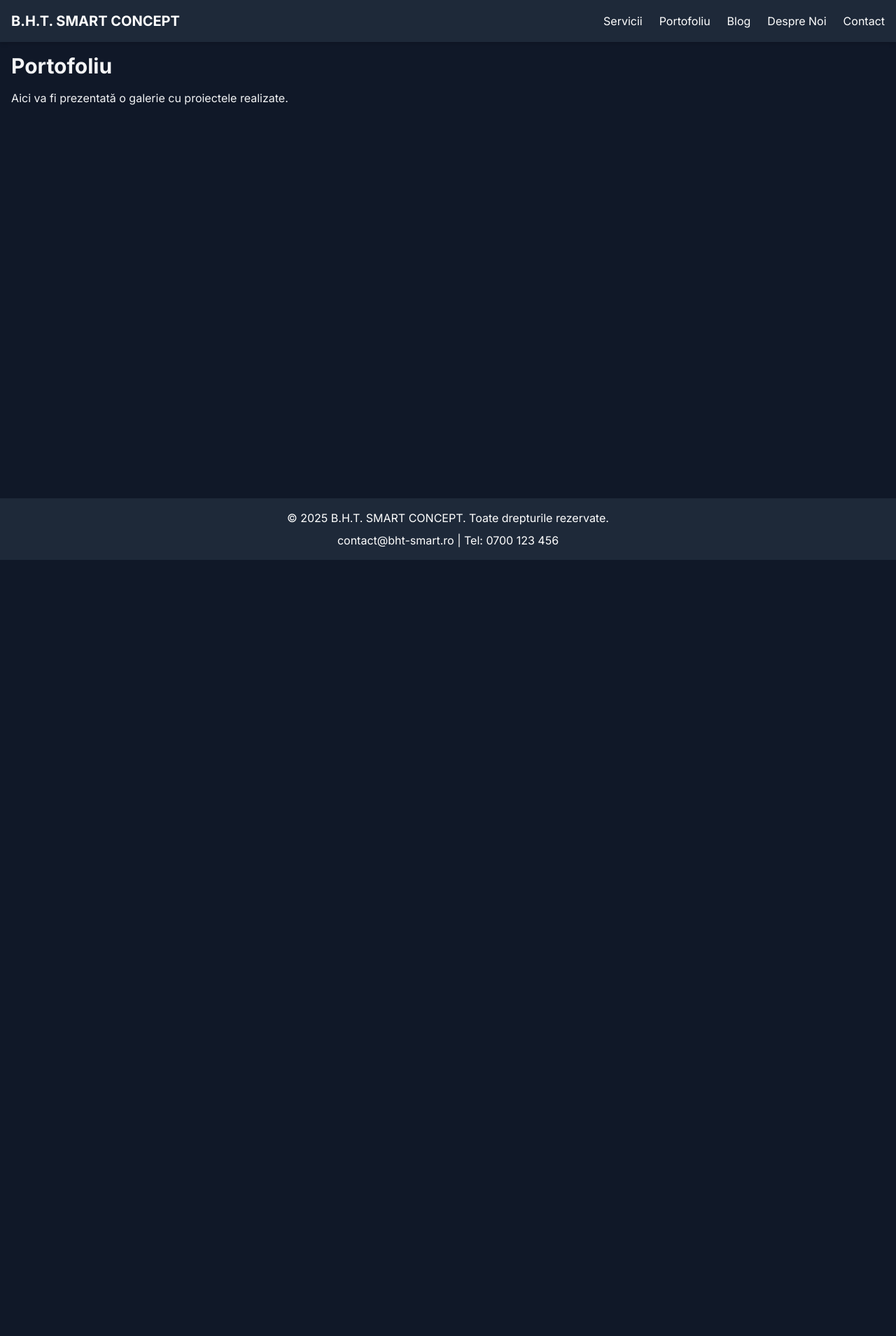
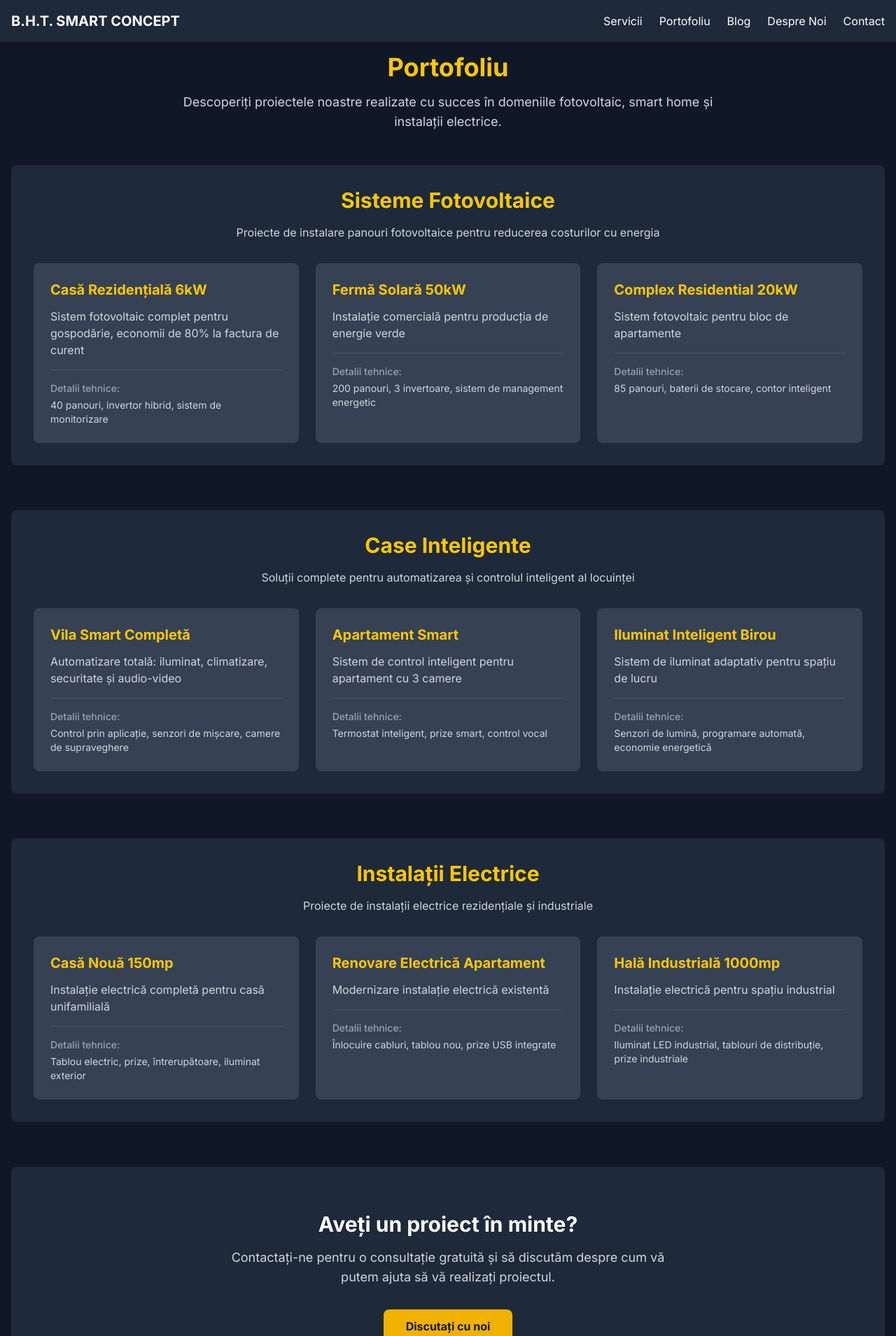
Before and after one commit to paulcureu/bht-concept, a Next.js app: page /portofoliu in a window 1280 px wide. Shown: the top 1909 px of the page at 70% size. Before the commit the page ends 800 px from the top, so only its background shows below. Built offline with nearby package versions, Linux system fonts and the light colour scheme.

Commit message:
Add detailed portfolio sections and project gallery
Introduced structured portfolio sections for Fotovoltaic, Smart Home, and Electrical Installations, each with sample projects and technical details. Enhanced page layout and styling, and added a call-to-action section for user engagement.

```diff
--- a/src/app/portofoliu/page.tsx
+++ b/src/app/portofoliu/page.tsx
@@ -1,8 +1,118 @@
+// Definim tipurile de proiecte pentru portofoliu
+const projectSections = [
+  {
+    id: "fotovoltaic",
+    title: "Sisteme Fotovoltaice",
+    description: "Proiecte de instalare panouri fotovoltaice pentru reducerea costurilor cu energia",
+    projects: [
+      {
+        title: "Casă Rezidențială 6kW",
+        description: "Sistem fotovoltaic complet pentru gospodărie, economii de 80% la factura de curent",
+        details: "40 panouri, invertor hibrid, sistem de monitorizare"
+      },
+      {
+        title: "Fermă Solară 50kW",
+        description: "Instalație comercială pentru producția de energie verde",
+        details: "200 panouri, 3 invertoare, sistem de management energetic"
+      },
+      {
+        title: "Complex Residential 20kW",
+        description: "Sistem fotovoltaic pentru bloc de apartamente",
+        details: "85 panouri, baterii de stocare, contor inteligent"
+      }
+    ]
+  },
+  {
+    id: "smart-home",
+    title: "Case Inteligente",
+    description: "Soluții complete pentru automatizarea și controlul inteligent al locuinței",
+    projects: [
+      {
+        title: "Vila Smart Completă",
+        description: "Automatizare totală: iluminat, climatizare, securitate și audio-video",
+        details: "Control prin aplicație, senzori de mișcare, camere de supraveghere"
+      },
+      {
+        title: "Apartament Smart",
+        description: "Sistem de control inteligent pentru apartament cu 3 camere",
+        details: "Termostat inteligent, prize smart, control vocal"
+      },
+      {
+        title: "Iluminat Inteligent Birou",
+        description: "Sistem de iluminat adaptativ pentru spațiu de lucru",
+        details: "Senzori de lumină, programare automată, economie energetică"
+      }
+    ]
+  },
+  {
+    id: "instalatii-electrice",
+    title: "Instalații Electrice",
+    description: "Proiecte de instalații electrice rezidențiale și industriale",
+    projects: [
+      {
+        title: "Casă Nouă 150mp",
+        description: "Instalație electrică completă pentru casă unifamilială",
+        details: "Tablou electric, prize, întrerupătoare, iluminat exterior"
+      },
+      {
+        title: "Renovare Electrică Apartament",
+        description: "Modernizare instalație electrică existentă",
+        details: "Înlocuire cabluri, tablou nou, prize USB integrate"
+      },
+      {
+        title: "Hală Industrială 1000mp",
+        description: "Instalație electrică pentru spațiu industrial",
+        details: "Iluminat LED industrial, tablouri de distribuție, prize industriale"
+      }
+    ]
+  }
+];
+
 const PortofoliuPage = () => {
   return (
     <div>
-      <h1 className="text-3xl font-bold">Portofoliu</h1>
-      <p className="mt-4">Aici va fi prezentată o galerie cu proiectele realizate.</p>
+      <h1 className="text-4xl font-bold text-center text-yellow-400">Portofoliu</h1>
+      <p className="mt-4 text-lg text-center text-gray-300 max-w-3xl mx-auto">
+        Descoperiți proiectele noastre realizate cu succes în domeniile fotovoltaic, smart home și instalații electrice.
+      </p>
+
+      <div className="mt-12 space-y-16">
+        {projectSections.map((section) => (
+          <section key={section.id} className="bg-gray-800 p-8 rounded-lg">
+            <h2 className="text-3xl font-bold text-yellow-400 text-center">{section.title}</h2>
+            <p className="mt-4 text-gray-300 text-center max-w-2xl mx-auto">{section.description}</p>
+
+            <div className="mt-8 grid gap-6 md:grid-cols-2 lg:grid-cols-3">
+              {section.projects.map((project, index) => (
+                <div key={index} className="bg-gray-700 p-6 rounded-lg hover:shadow-yellow-400/20 transition-shadow duration-300">
+                  <h3 className="text-xl font-bold text-yellow-400">{project.title}</h3>
+                  <p className="mt-3 text-gray-300">{project.description}</p>
+                  <div className="mt-4 pt-4 border-t border-gray-600">
+                    <p className="text-sm text-gray-400 font-medium">Detalii tehnice:</p>
+                    <p className="text-sm text-gray-300 mt-1">{project.details}</p>
+                  </div>
+                </div>
+              ))}
+            </div>
+          </section>
+        ))}
+      </div>
+
+      {/* Sectiunea Call to Action */}
+      <section className="text-center py-16 mt-16 bg-gray-800 rounded-lg">
+        <h2 className="text-3xl font-bold text-white">Aveți un proiect în minte?</h2>
+        <p className="mt-4 text-lg text-gray-300 max-w-2xl mx-auto">
+          Contactați-ne pentru o consultație gratuită și să discutăm despre cum vă putem ajuta să vă realizați proiectul.
+        </p>
+        <div className="mt-8">
+          <a
+            href="/contact"
+            className="inline-block bg-yellow-500 text-gray-900 font-bold py-3 px-8 rounded-lg hover:bg-yellow-400 transition-colors"
+          >
+            Discutați cu noi
+          </a>
+        </div>
+      </section>
     </div>
   );
 };
```
